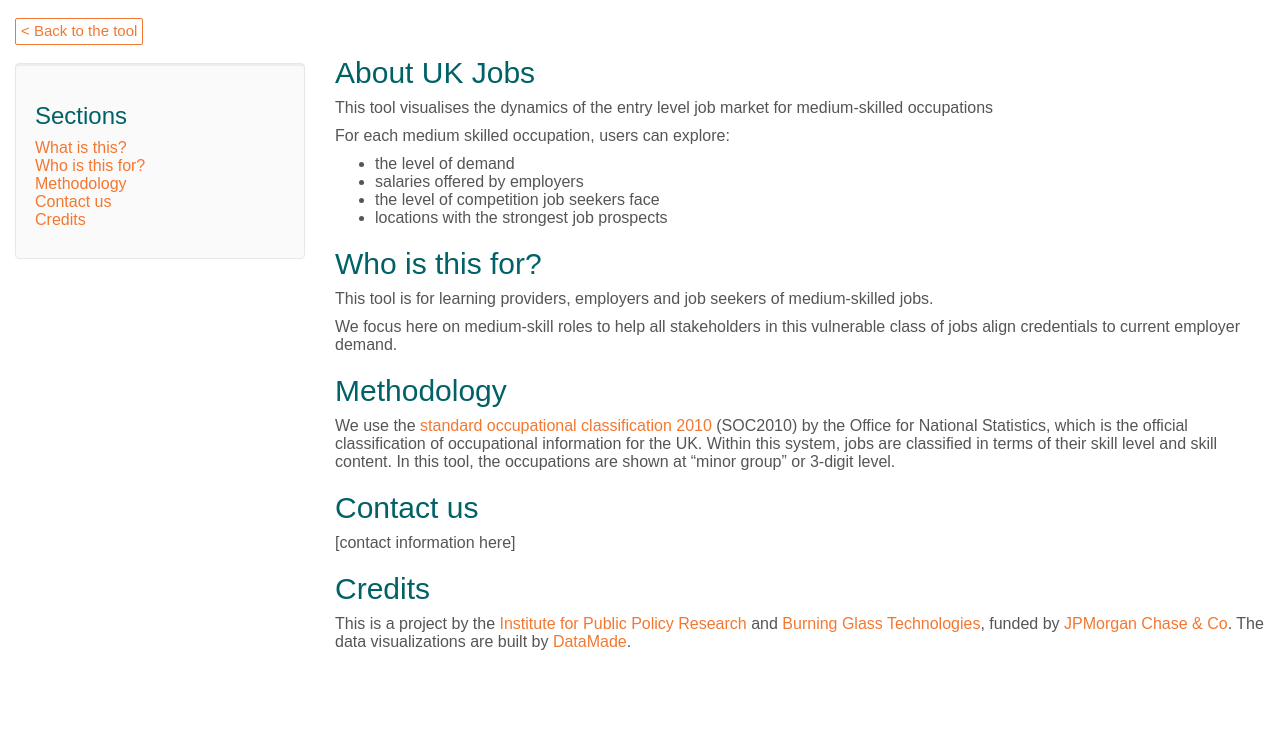
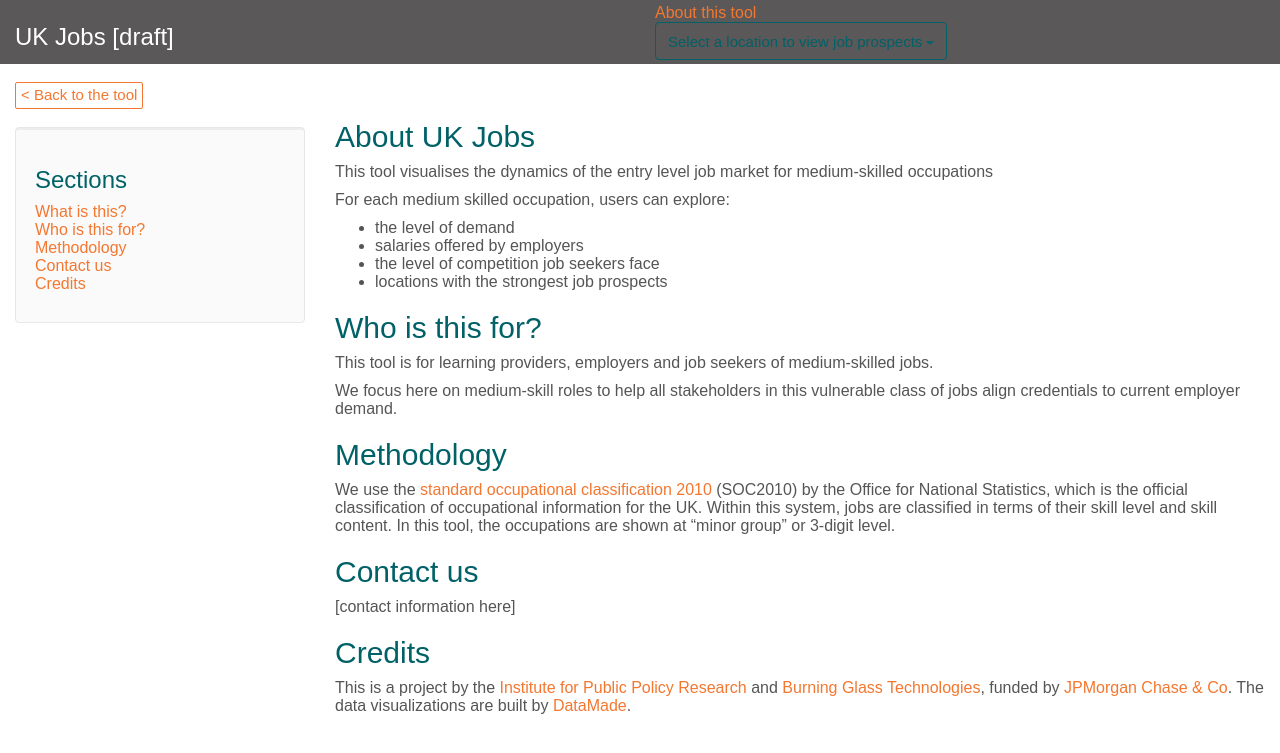
Before and after one commit to BGT-Analytics/where-the-work-is, a Jekyll site: the page built from about.html, in a window 1280 px wide. Shown: the top 753 px of the page. Built offline with Jekyll 4.4.1, drawn with Linux system fonts in a browser that asks for light colours; nearby versions of some CDN libraries; a script that is not in the unit is left out.

Commit message:
get rid of map selector, reorganize page

```diff
--- a/_layouts/default.html
+++ b/_layouts/default.html
@@ -99,8 +99,35 @@
       <script src="/js/highcharts.js"></script>
       <script src="/js/highcharts-more.js"></script>
       <script type="text/javascript" src="http://maps.stamen.com/js/tile.stamen.js?v1.3.0"></script>
+
+      <script src="/js/jobs-maps.js"></script>
+      <script src="/js/jobs-charts.js"></script>
+      <script src="/js/jobs-utils.js"></script>
+      <script src="/js/jobs.js"></script>
+
     </head>
     <body>
+
+    <div class="container-fluid" id="control-pane">
+      <div class-"row">
+        <div class='col-xs-6'>
+          <h3>UK Jobs [draft]</h3>
+        </div>
+        <div class='col-xs-6'>
+          <a href="/about.html">About this tool</a>
+          <div class="dropdown">
+            <button class="btn btn-default dropdown-toggle" type="button" id="location-dropdown-menu" data-toggle="dropdown" aria-haspopup="true" aria-expanded="true">
+              Select a location to view job prospects
+              <span class="caret"></span>
+            </button>
+            <ul id='location-select-list' class="dropdown-menu" aria-labelledby="location-dropdown-menu">
+            </ul>
+          </div>
+
+        </div>
+
+      </div>
+    </div>
 
     <div class="container-fluid">
       <div class='col-md-12'>
--- a/css/custom.css
+++ b/css/custom.css
@@ -33,10 +33,7 @@ hr {
 }
 
 
-#map-select {
-  width: 100%;
-  height: 250px;
-}
+
 #list-select p{
   margin-bottom: 2px;
 }
@@ -51,10 +48,7 @@ hr {
 
 #control-pane{
   background-color: #5a5858;
-  height: 100%;
-  display: block;
-  position: fixed;
-  overflow-y: scroll;
+  padding: 4px 0px;
 }
 #control-pane h3{
   color: #fff;
--- a/js/jobs.js
+++ b/js/jobs.js
@@ -24,36 +24,9 @@ var regions_occ_geojson;
 
 function initialize(){
 
-    map = L.map('map-select', {
-        scrollWheelZoom: false,
-        center: [55, -3.5],
-        zoom: 4,
-        attributionControl: false,
-        zoomControl:false,
-        dragging: false,
-        touchZoom: false,
-        scrollWheelZoom: false,
-        doubleClickZoom: false,
-        boxZoom: false,
-        tap: false
-    });
-
-    var geojson_opts = {
-        'style': {
-            'weight': 1,
-            'opacity': 1,
-            'fillOpacity': 0.2,
-            'color': '#fbab18'
-        },
-        'onEachFeature': bindLayer,
-    }
-
-    initializeMapSelect(map);
-
     $.when($.getJSON('data/merged_regions.geojson'), $.get('data/job_types_by_region.csv')).then(function(geojson, csv){
         regions_data = geojson
         job_types_data = csv
-        regions_geojson = L.geoJson(geojson[0], geojson_opts).addTo(map);
         job_types_by_region = _.where($.csv.toObjects(csv[0]), {medium_skilled: "1"});
 
 
@@ -88,9 +61,9 @@ function initialize(){
         // populating select menu w/ regions & leps
         $.each(region_lep_mapping, function(index, value){
             var r = value['region_or_nation']
-            $('#list-select').append('<p><a class="option-region" href="/#?region='+r+'">'+toTitleCase(r)+'</a></p>')
+            $('#location-select-list').append('<li><a class="option-region" href="/#?region='+r+'">'+toTitleCase(r)+'</a></li>')
             $.each(value['leps_within'] , function(index, value){
-                $('#list-select').append('<p class="small"><a class="option-lep" href="/#?region='+r+'&lep='+value+'">'+value+'</a></p>')
+                $('#location-select-list').append('<li class="small"><a class="option-lep" href="/#?region='+r+'&lep='+value+'">'+value+'</a></li>')
                 $('.option-lep').last().click(function() {
                     updateLep(r, value, 'fe')
                     return false;
@@ -329,9 +302,6 @@ function updateLep(region_name, lep_name, education){
     }
 
 
-    // TO DO: add lep point to selector map & clear any region highlighting
-    // (will also need to clear all lep points in updateRegion)
-
     $("#default-content").hide()
     $("#charts").show()
     $("#breadcrumbs").html('<a href="/">The United Kingdom</a> &raquo; <a class="option-region" href="" id="/#?region='+region_name+'">'+toTitleCase(region_name)+'</a> &raquo; <strong>'+lep_name+'</strong>');
@@ -351,17 +321,6 @@ function updateRegion(region_name, education){
     $.address.parameter('region', region_name);
     $.address.parameter('lep', '');
     $.address.parameter('education', education);
-
-    regions_geojson.eachLayer(function(layer){
-        if(layer.feature.properties['JOB_REGION'] != region_name){
-            layer.feature.properties['selected'] = false
-            layer.setStyle({'fillOpacity': 0.2, 'color': '#fbab18'});
-        }
-        else{
-            layer.feature.properties['selected'] = true
-            layer.setStyle({'fillOpacity': 0.8, 'color': '#fbab18'});
-        }
-    })
 
     var place_data = _.where(job_types_by_region, {region_or_nation: region_name})
     if (education=='he'){
@@ -388,19 +347,16 @@ function updateRegion(region_name, education){
         });
 
     }
-    // var table_guts = sliceColumns(place_data, display_columns_region);
 
 
     $("#default-content").hide()
     $("#charts").show()
     $("#breadcrumbs").html('<a href="/">The United Kingdom</a> &raquo; <strong>' + toTitleCase(region_name) + '</strong>');
 
-    //makeBubbleChart(place_data);
 
     makeDemandBarChart('#bar-demand', place_data)
     makeDemandScatterPlot('#scatter-demand', place_data_scatter)
     makeCompScatterPlot('#scatter-comp', place_data_scatter)
-    // initializeTable('#job-data-region', display_columns_region, table_guts);
 
 }
 
```
Also changed, not shown: index.html (+2 -13 lines).
